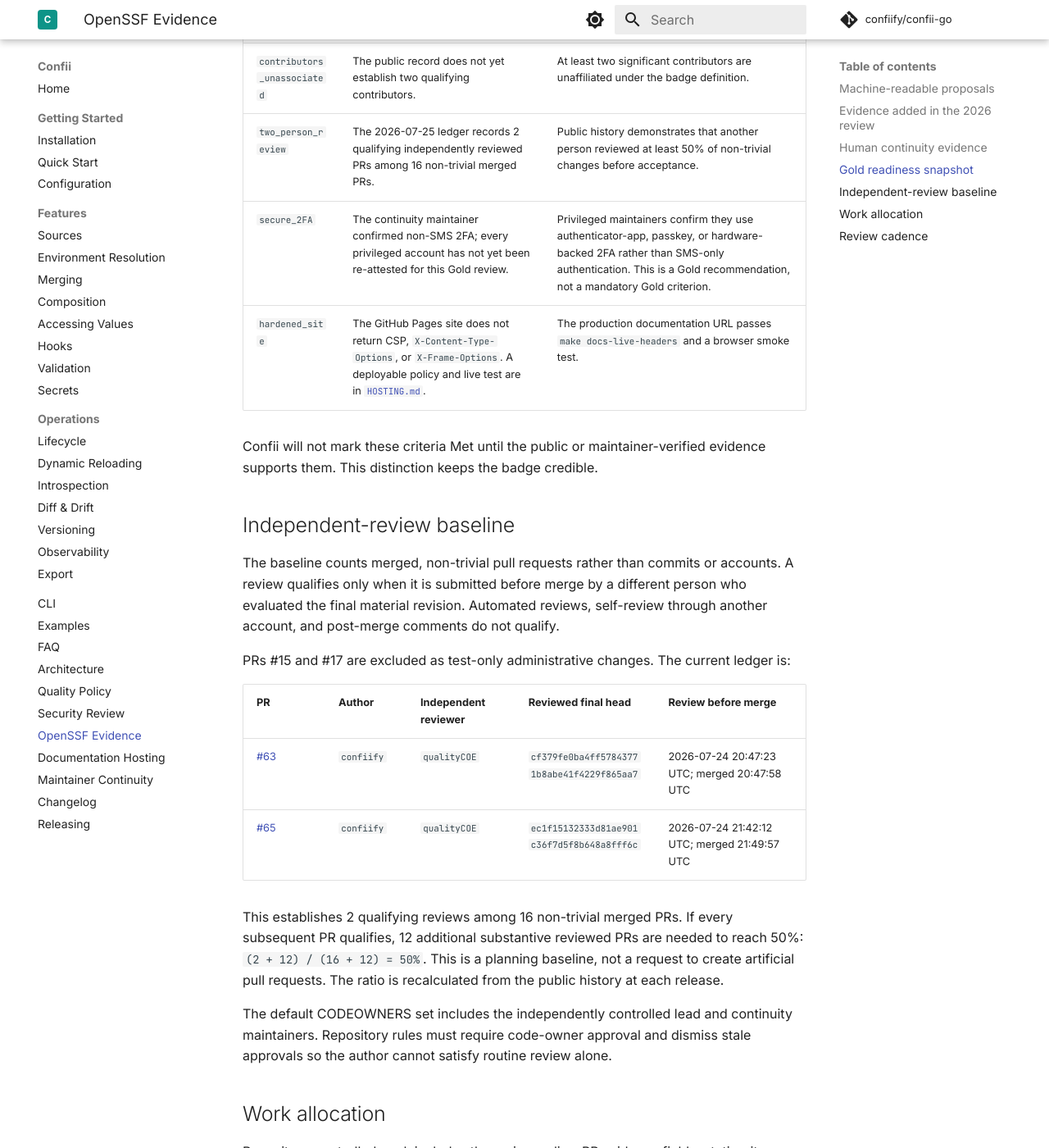
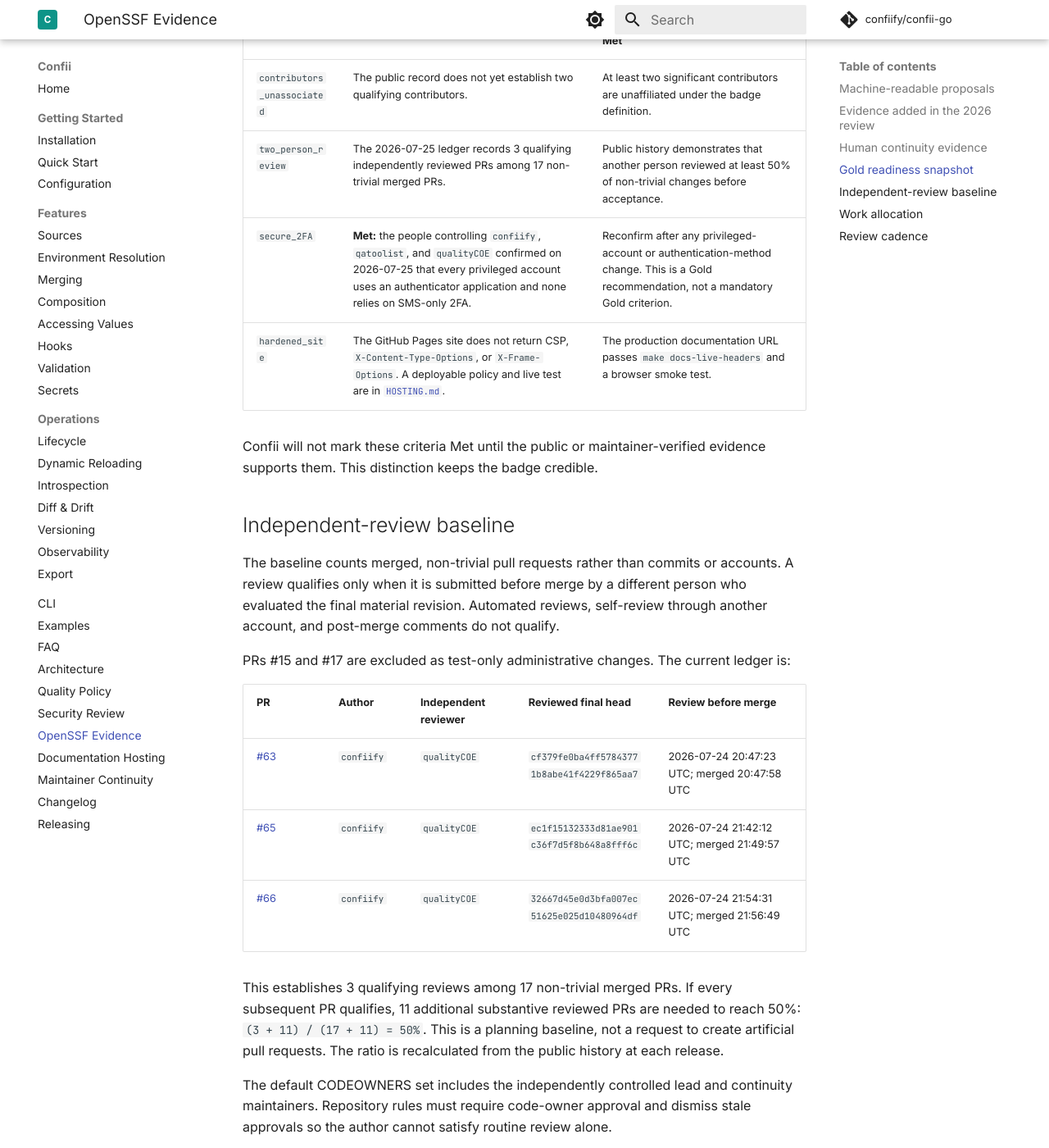
Before and after one commit to confiify/confii-go, an MkDocs documentation site: the page built from docs/OPENSSF_BEST_PRACTICES.md, in a window 1280 px wide and 1400 px high, scrolled down 1502 px. Shown: the whole window at 82% size. Built offline with MkDocs 1.6.1 and Material for MkDocs 9.7.7, drawn with Linux system fonts in a browser that asks for light colours; comment, search, counter and statistics services are not loaded.

Commit message:
docs: record cryptographic 2FA assurance (#67)
## Summary

- record authenticator-application 2FA assurance for every privileged
maintainer account
- propose OpenSSF Gold `secure_2FA` as Met without publishing sensitive
authentication material
- record PR #66 as the third qualifying independent review
- update the conservative review baseline from 2/16 to 3/17

## Why

The people controlling `confiify`, `qatoolist`, and `qualityCOE` have
confirmed
that each privileged account uses an authenticator application and none
relies
on SMS-only 2FA. PR #66 was also approved by independently controlled
`qualityCOE` against its final head before merge.

## Security boundary

The evidence records only account names, authentication-method category,
and
confirmation date. It does not publish recovery codes, OTP seeds, device
details, private keys, or screenshots.

## Validation

- `make docs-check`
- `jq empty .bestpractices.json`
- `git diff --check`
- GitHub verification of PR #66 review commit and timestamps

Relates to #60.

Signed-off-by: confiify <confii.connect@gmail.com>

```diff
--- a/docs/OPENSSF_BEST_PRACTICES.md
+++ b/docs/OPENSSF_BEST_PRACTICES.md
@@ -53,8 +53,8 @@
 | Criterion | Current evidence | Requirement before it can be marked Met |
 | --- | --- | --- |
 | `contributors_unassociated` | The public record does not yet establish two qualifying contributors. | At least two significant contributors are unaffiliated under the badge definition. |
-| `two_person_review` | The 2026-07-25 ledger records 2 qualifying independently reviewed PRs among 16 non-trivial merged PRs. | Public history demonstrates that another person reviewed at least 50% of non-trivial changes before acceptance. |
-| `secure_2FA` | The continuity maintainer confirmed non-SMS 2FA; every privileged account has not yet been re-attested for this Gold review. | Privileged maintainers confirm they use authenticator-app, passkey, or hardware-backed 2FA rather than SMS-only authentication. This is a Gold recommendation, not a mandatory Gold criterion. |
+| `two_person_review` | The 2026-07-25 ledger records 3 qualifying independently reviewed PRs among 17 non-trivial merged PRs. | Public history demonstrates that another person reviewed at least 50% of non-trivial changes before acceptance. |
+| `secure_2FA` | **Met:** the people controlling `confiify`, `qatoolist`, and `qualityCOE` confirmed on 2026-07-25 that every privileged account uses an authenticator application and none relies on SMS-only 2FA. | Reconfirm after any privileged-account or authentication-method change. This is a Gold recommendation, not a mandatory Gold criterion. |
 | `hardened_site` | The GitHub Pages site does not return CSP, `X-Content-Type-Options`, or `X-Frame-Options`. A deployable policy and live test are in [`HOSTING.md`](HOSTING.md). | The production documentation URL passes `make docs-live-headers` and a browser smoke test. |
 
 Confii will not mark these criteria Met until the public or maintainer-verified
@@ -74,10 +74,11 @@
 | --- | --- | --- | --- | --- |
 | [#63](https://github.com/confiify/confii-go/pull/63) | `confiify` | `qualityCOE` | `cf379fe0ba4ff57843771b8abe41f4229f865aa7` | 2026-07-24 20:47:23 UTC; merged 20:47:58 UTC |
 | [#65](https://github.com/confiify/confii-go/pull/65) | `confiify` | `qualityCOE` | `ec1f15132333d81ae901c36f7d5f8b648a8fff6c` | 2026-07-24 21:42:12 UTC; merged 21:49:57 UTC |
+| [#66](https://github.com/confiify/confii-go/pull/66) | `confiify` | `qualityCOE` | `32667d45e0d3bfa007ec51625e025d10480964df` | 2026-07-24 21:54:31 UTC; merged 21:56:49 UTC |
 
-This establishes 2 qualifying reviews among 16 non-trivial merged PRs. If
-every subsequent PR qualifies, 12 additional substantive reviewed PRs are
-needed to reach 50%: `(2 + 12) / (16 + 12) = 50%`. This is a planning baseline,
+This establishes 3 qualifying reviews among 17 non-trivial merged PRs. If
+every subsequent PR qualifies, 11 additional substantive reviewed PRs are
+needed to reach 50%: `(3 + 11) / (17 + 11) = 50%`. This is a planning baseline,
 not a request to create artificial pull requests. The ratio is recalculated
 from the public history at each release.
 
```
Also changed, not shown: docs/CONTINUITY.md (+5 -5 lines), .bestpractices.json.
